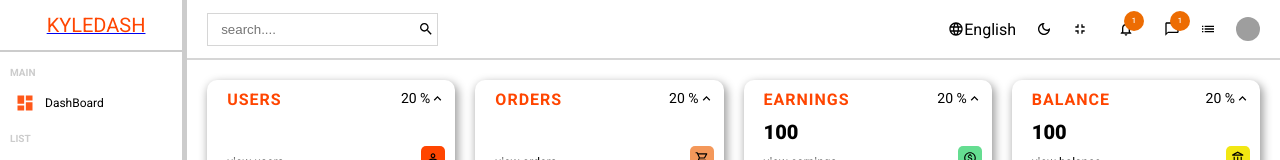
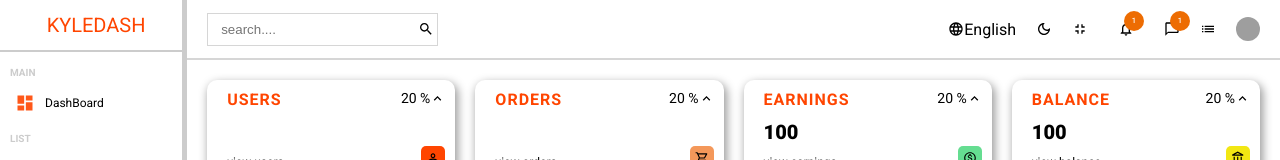
Before and after one commit to MwauStephen/DashBoard, a React (Create React App) app: page / in a window 1280 px wide. Shown: the top 160 px of the page. Built offline with nearby package versions, Linux system fonts and the light colour scheme; grey boxes are pictures that could not be loaded.

Commit message:
added a link

```diff
--- a/src/Components/sideBar/SideBar.js
+++ b/src/Components/sideBar/SideBar.js
@@ -7,7 +7,7 @@ const SideBar = () => {
   return (
     <div className={styles["side-bar"]}>
       <div className={styles["top-bar"]}>
-        <Link to="/">
+        <Link to="/" style={{ textDecoration: "none" }}>
           <span className={styles.logo}>KyleDash</span>
         </Link>
       </div>
```
